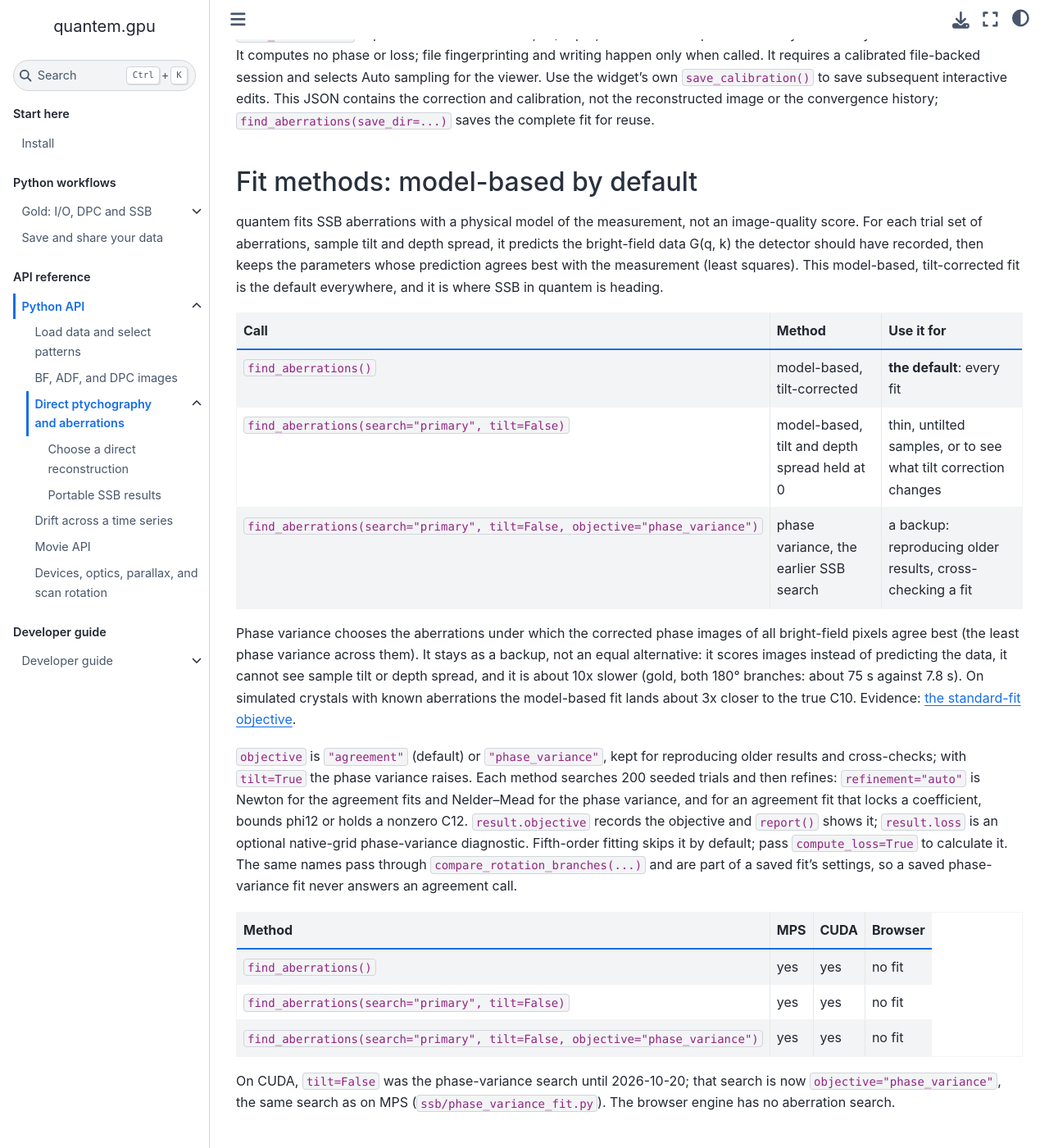
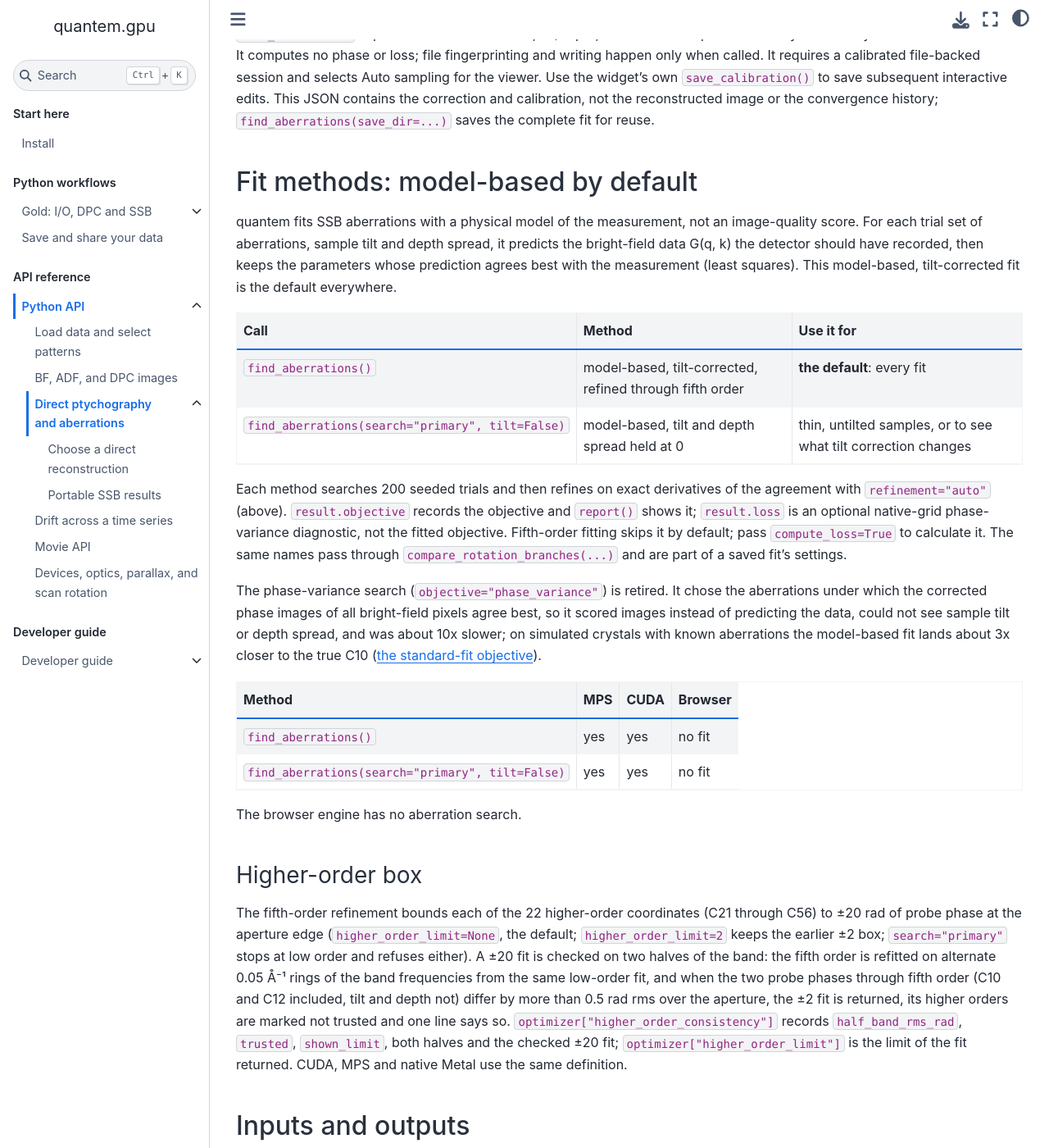
Before and after one commit to bobleesj/quantem.gpu, a Jupyter Book: the page built from docs/api/ssb.md, in a window 1280 px wide and 1400 px high, scrolled down 2569 px. Shown: the whole window at 82% size. Built offline with Jupyter Book 1.0.4 settings and Sphinx 7.4.7 and the Sphinx Book theme 1.1.4, drawn with Linux system fonts in a browser that asks for light colours; pages that are not in the unit, such as notebooks, are missing from menus; some of the changed text lies outside the part shown.

Commit message:
docs(ssb): describe the model fit, the higher-order box and drag windows as current
The SSB API page lists the default and standard model fits only, says the
phase-variance search is retired, drops the newton and nelder-mead refinement
values from the result and error notes, and documents the ±20 higher-order
box with its half-band check. The direct-ptycho page documents the Chebyshev
drag windows for phase and complex. The kernel page derives the phase-variance
diagnostic, not a phase-variance fit, and points at the exact-derivative
refinement; the architecture page, WebGPU page and results index follow.

```diff
--- a/docs/api/ssb.md
+++ b/docs/api/ssb.md
@@ -128,8 +128,8 @@ Use `x="evaluations"` to change the horizontal axis. Older histories and primary
 fits without timestamps use evaluation counts automatically; `x="time"` requires
 recorded times. Overlays use the unnormalized model agreement so differing
 normalization factors do not change the comparison. They require the same data,
-calibration, region and objective. Newton and Nelder–Mead are both supported;
-keep differently fitted rotations in separate plots.
+calibration, region and objective; keep differently fitted rotations in
+separate plots.
 
 `save_calibration` exports this fit's coefficients, tilt/depth, rotation and
 acquisition identity in ShowPtycho's calibration format. It computes no phase
@@ -148,42 +148,50 @@ image-quality score. For each trial set of aberrations, sample tilt and depth
 spread, it predicts the bright-field data G(q, k) the detector should have
 recorded, then keeps the parameters whose prediction agrees best with the
 measurement (least squares). This model-based, tilt-corrected fit is the
-default everywhere, and it is where SSB in quantem is heading.
+default everywhere.
 
 | Call | Method | Use it for |
 |---|---|---|
-| `find_aberrations()` | model-based, tilt-corrected | **the default**: every fit |
+| `find_aberrations()` | model-based, tilt-corrected, refined through fifth order | **the default**: every fit |
 | `find_aberrations(search="primary", tilt=False)` | model-based, tilt and depth spread held at 0 | thin, untilted samples, or to see what tilt correction changes |
-| `find_aberrations(search="primary", tilt=False, objective="phase_variance")` | phase variance, the earlier SSB search | a backup: reproducing older results, cross-checking a fit |
 
-Phase variance chooses the aberrations under which the corrected phase images
-of all bright-field pixels agree best (the least phase variance across them).
-It stays as a backup, not an equal alternative: it scores images instead of
-predicting the data, it cannot see sample tilt or depth spread, and it is about
-10x slower (gold, both 180° branches: about 75 s against 7.8 s). On simulated
+Each method searches 200 seeded trials and then refines on exact derivatives
+of the agreement with `refinement="auto"` (above). `result.objective` records
+the objective and `report()` shows it; `result.loss` is an optional
+native-grid phase-variance diagnostic, not the fitted objective. Fifth-order
+fitting skips it by default; pass `compute_loss=True` to calculate it. The same
+names pass through `compare_rotation_branches(...)` and are part of a saved
+fit's settings.
+
+The phase-variance search (`objective="phase_variance"`) is retired. It chose
+the aberrations under which the corrected phase images of all bright-field
+pixels agree best, so it scored images instead of predicting the data, could
+not see sample tilt or depth spread, and was about 10x slower; on simulated
 crystals with known aberrations the model-based fit lands about 3x closer to
-the true C10. Evidence: [the standard-fit objective](../performance/ssb/reports/2026-10-20-ssb-standard-fit-objective.md).
-
-`objective` is `"agreement"` (default) or `"phase_variance"`, kept for
-reproducing older results and cross-checks; with `tilt=True` the phase
-variance raises. Each method searches 200 seeded trials and then refines:
-`refinement="auto"` is Newton for the agreement fits and Nelder–Mead for the
-phase variance, and for an agreement fit that locks a coefficient, bounds
-phi12 or holds a nonzero C12. `result.objective` records the objective and
-`report()` shows it; `result.loss` is an optional native-grid phase-variance diagnostic.
-Fifth-order fitting skips it by default; pass `compute_loss=True` to calculate it. The same names pass through `compare_rotation_branches(...)`
-and are part of a saved fit's settings, so a saved phase-variance fit never
-answers an agreement call.
+the true C10 ([the standard-fit objective](../performance/ssb/reports/2026-10-20-ssb-standard-fit-objective.md)).
 
 | Method | MPS | CUDA | Browser |
 |---|---|---|---|
 | `find_aberrations()` | yes | yes | no fit |
 | `find_aberrations(search="primary", tilt=False)` | yes | yes | no fit |
-| `find_aberrations(search="primary", tilt=False, objective="phase_variance")` | yes | yes | no fit |
 
-On CUDA, `tilt=False` was the phase-variance search until 2026-10-20; that
-search is now `objective="phase_variance"`, the same search as on MPS
-(`ssb/phase_variance_fit.py`). The browser engine has no aberration search.
+The browser engine has no aberration search.
+
+### Higher-order box
+
+The fifth-order refinement bounds each of the 22 higher-order coordinates
+(C21 through C56) to ±20 rad of probe phase at the aperture edge
+(`higher_order_limit=None`, the default; `higher_order_limit=2` keeps the
+earlier ±2 box; `search="primary"` stops at low order and refuses either). A
+±20 fit is checked on two halves of the band: the fifth order is refitted on
+alternate 0.05 Å⁻¹ rings of the band frequencies from the same low-order fit,
+and when the two probe phases through fifth order (C10 and C12 included, tilt
+and depth not) differ by more than 0.5 rad rms over the aperture, the ±2 fit is
+returned, its higher orders are marked not trusted and one line says so.
+`optimizer["higher_order_consistency"]` records `half_band_rms_rad`,
+`trusted`, `shown_limit`, both halves and the checked ±20 fit;
+`optimizer["higher_order_limit"]` is the limit of the fit returned. CUDA, MPS
+and native Metal use the same definition.
 
 ## Inputs and outputs
 
@@ -277,7 +285,7 @@ are not included in a detector-viewer loading-time claim.
 `object_wave` with shape `(scan_row, scan_column)`. `phase` and `amplitude` are
 derived as `angle(object_wave)` and `abs(object_wave)`. The result also records
 the backend, fitted aberrations, rotation, loss, trial counts, the local
-`refinement` applied (`"nelder-mead"`, `"newton"` or None), bright-field
+`refinement` applied (None when a `search="primary"` fit kept its best trial), bright-field
 geometry, timings, reuse state, and provenance metadata. A fit that compared
 the two 180-degree branches records them as `rotation_branches` (a
 `RotationBranches`); `reconstruct()` keeps it on its result whenever it applies
@@ -315,11 +323,11 @@ Computational padding is separate from `reconstruct(..., upsampling_factor=2)`.
 
 The default fit evaluates 200 seeded TPE candidates of the least-squares
 agreement of the SSB model with the full active bright field, keeps the best,
-and refines it with Newton steps. The standard fit (`tilt=False`) runs the
-same search with the sample tilt and depth spread held at 0, on CUDA and MPS;
-`objective="phase_variance"` minimizes the phase variance with Optuna TPE and
-Nelder–Mead ({ref}`Fit methods <ssb-fit-methods>`). No fit averages optimizer
-candidates.
+refines it with a trust-region Newton on the exact gradient and Hessian of the
+agreement, then refines every term through fifth order on exact gradients. The
+standard fit (`search="primary", tilt=False`) runs the same low-order search
+and Newton with the sample tilt and depth spread held at 0, on CUDA and MPS
+({ref}`Fit methods <ssb-fit-methods>`). No fit averages optimizer candidates.
 
 This is the implemented calibration workflow; Levenberg–Marquardt is not an
 available refinement mode. The browser SSB engine has no aberration search:
@@ -419,9 +427,9 @@ shown.show()
 The numbers above illustrate the units; use your acquisition's calibration.
 SSB here is model-based and tilt-corrected: `find_aberrations()` (`tilt=True`,
 the default) jointly estimates specimen tilt and model depth spread as well as
-aberrations, and so does the automatic fit of `reconstruct()`. `tilt=False`
-holds the tilt at 0, and `tilt=False, objective="phase_variance"` is the older
-SSB search ({ref}`Fit methods <ssb-fit-methods>`).
+aberrations, and so does the automatic fit of `reconstruct()`.
+`search="primary", tilt=False` holds the tilt and depth spread at 0
+({ref}`Fit methods <ssb-fit-methods>`).
 Fits stay on the native scan grid; what you look at is reconstructed at
 `upsampling_factor="auto"`, the factor the scan sampling allows (at 300 kV
 and 30 mrad: 2× for the 0.264 Å step above, 3× at 0.373 Å, 4× for the 0.5 Å
@@ -549,8 +557,7 @@ scale bars and a parameter table. They are reconstructed at
 `upsampling_factor="auto"` by default (the title names the factor); the search
 losses in the table are native-grid values. Trials are replayed from their
 recorded settings rather than stored as a large image stack. Browsing preserves the
-active reconstruction. `best` ranks the latest search only; losses from
-different objectives (the phase variance and the agreement) are not mixed.
+active reconstruction. `best` ranks the latest search only.
 `result.objective` names the fit's objective, and an agreement trial table its
 `objective` column. Local refinement is separate from the search trials and
 its final result appears in `report()`.
@@ -894,8 +901,8 @@ Rerun the aberration search for older records; the loader does not guess their u
   open the file with `DirectPtycho.open(path, ...)`.
 - `trials` is the search budget per rotation branch (default 200), before refinement.
   `num_trials` remains a compatibility alias; supply only one keyword.
-  `trials` must be non-negative and `refinement` is `"auto"`,
-  `"nelder-mead"`, `"newton"` (tilt fits) or `None`. With `tilt=True` and
+  `trials` must be non-negative and `refinement` is `"auto"` or `None` (a
+  `search="primary"` fit's best trial, unrefined). With `tilt=True` and
   `trials=0` the session's previous joint fit is refined. Use
   `reconstruct()`, or assign `ptycho.aberrations = {...}`, to apply known
   parameters without a search.
@@ -1128,7 +1135,7 @@ and visualization. It must present approximate previews as previews and must
 not promote them to exact calibration evidence.
 
 See [Single-sideband ptychography](../kernels/ssb.md) for the complete
-mathematics and [SSB performance evidence](../maintainer/ssb-performance.md)
+mathematics and [SSB performance reports](../performance/ssb/reports/index.md)
 for dated, revision- and device-qualified measurements. Performance numbers do
 not live in this API contract because a new benchmark must not silently change
 API semantics.
```
Also changed, not shown: docs/api/direct-ptycho.md (+13 -0 lines), docs/kernels/ssb.md (+42 -79 lines), docs/maintainer/ssb-architecture.md (+14 -16 lines), docs/performance/results.md (+7 -1 lines), docs/platforms/webgpu.md (+1 -1 lines).
